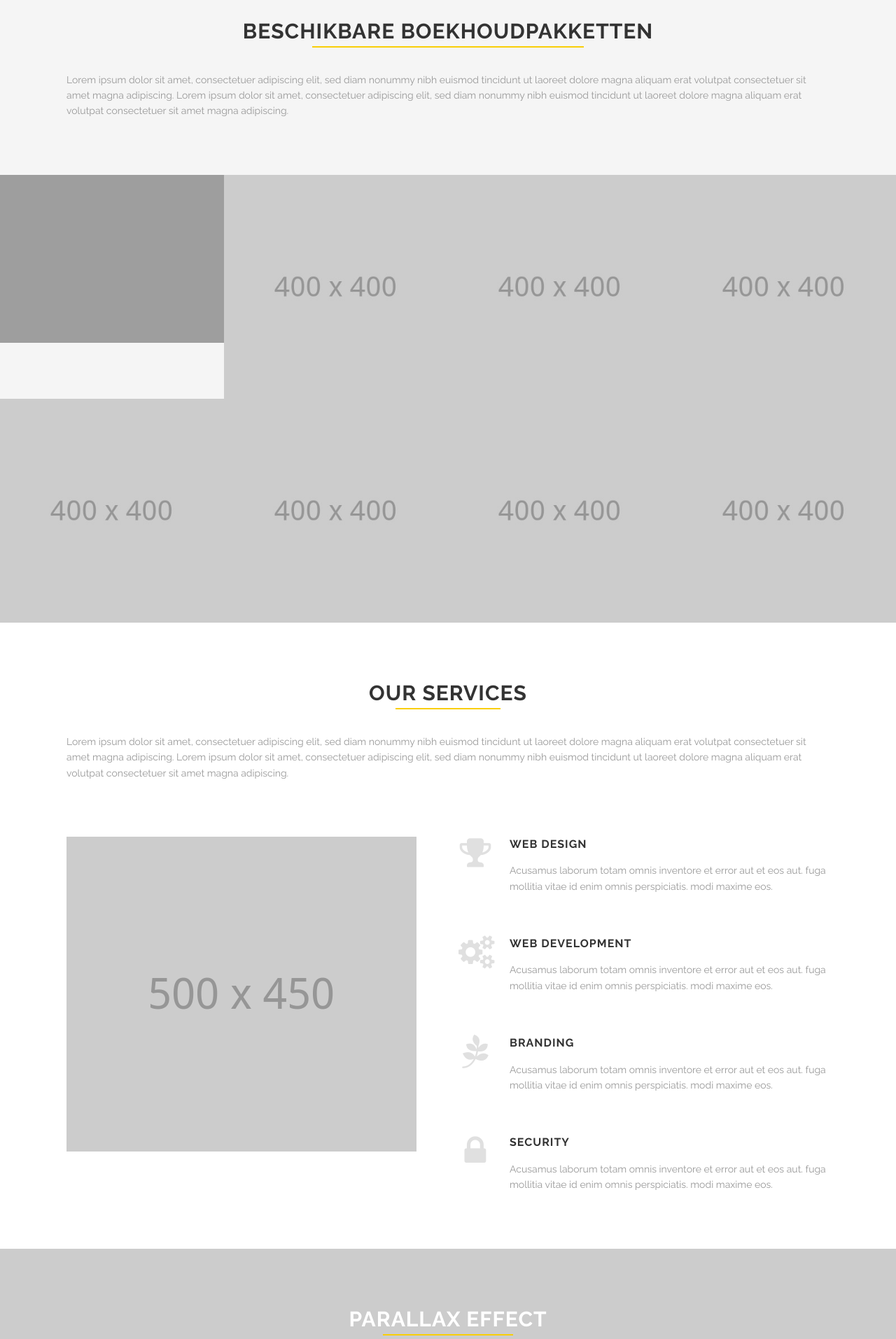
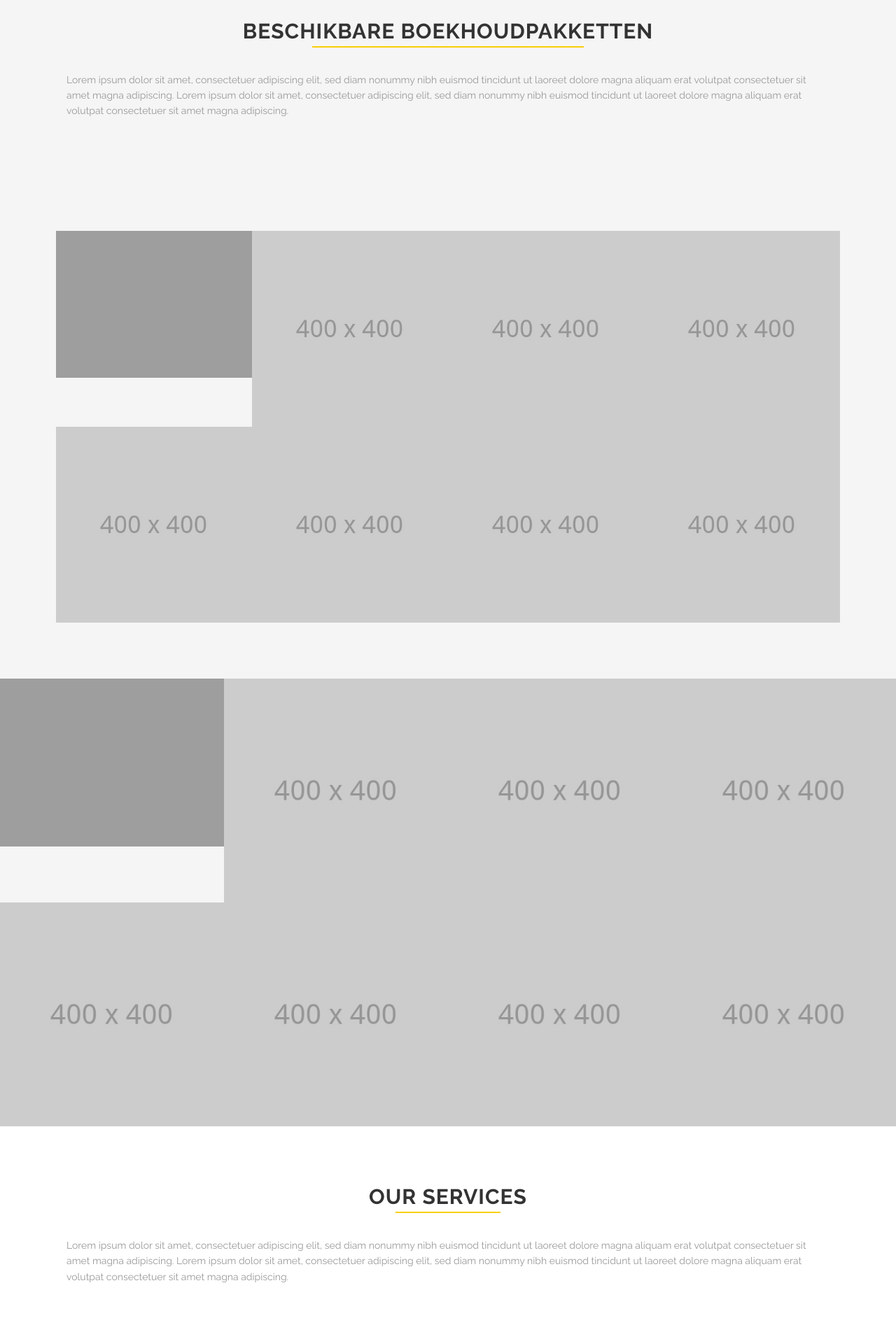
Before and after one commit to Combidesk/combidesk.github.io, a Jekyll site: the page built from index.html, in a window 1280 px wide. Shown: the part 1220-3134 px from the top of the page at 70% size. Built offline with Jekyll 4.4.1, drawn with Linux system fonts in a browser that asks for light colours.

Commit message:
Update index.html
Added potfolio to homepage

```diff
--- a/index.html
+++ b/index.html
@@ -211,6 +211,56 @@ milestones:
       <div class="three spacing"></div>
     </div>
   </div>
+  <div class='full'>
+    <div class='row'>
+      <div class='mod modGallery'>
+        <!-- <div class='gallery-nav'>
+          <ul>
+            <li class='current'>
+              <a data-cat='all' href='#'>All</a>
+            </li>
+            <li>
+              <a data-cat='graphic-design' href='#'>Graphic Design</a>
+            </li>
+            <li>
+              <a data-cat='web-design' href='#'>Web Design</a>
+            </li>
+            <li>
+              <a data-cat='brand' href='#'>Brand</a>
+            </li>
+            <li>
+              <a data-cat='development' href='#'>Development</a>
+            </li>
+            <li>
+              <a data-cat='print' href='#'>Print</a>
+            </li>
+          </ul>
+        </div> -->
+
+        <ul class='gallery large-block-grid-4 medium-block-grid-3 small-block-grid-2'>
+
+          {% for work in page.works %}
+            <li class="{{ work.klass }}">
+              <a href='{{ work.link_to }}'>
+                <img alt="" src="{{ work.image }}" />
+                <div class='overlay'>
+                  <div class='thumb-info'>
+                    <h3>{{ work.title }}</h3>
+                    <p>{{ work.desc }}</p>
+                  </div>
+                </div>
+              </a>
+            </li>
+          {% endfor %}
+
+        </ul>
+
+      </div>
+    </div>
+
+    <div class='four spacing'></div>
+  </div>
+
 
   <div class="mod modGallery">
     <ul class="gallery small-block-grid-2 medium-block-grid-3 large-block-grid-4">
```
